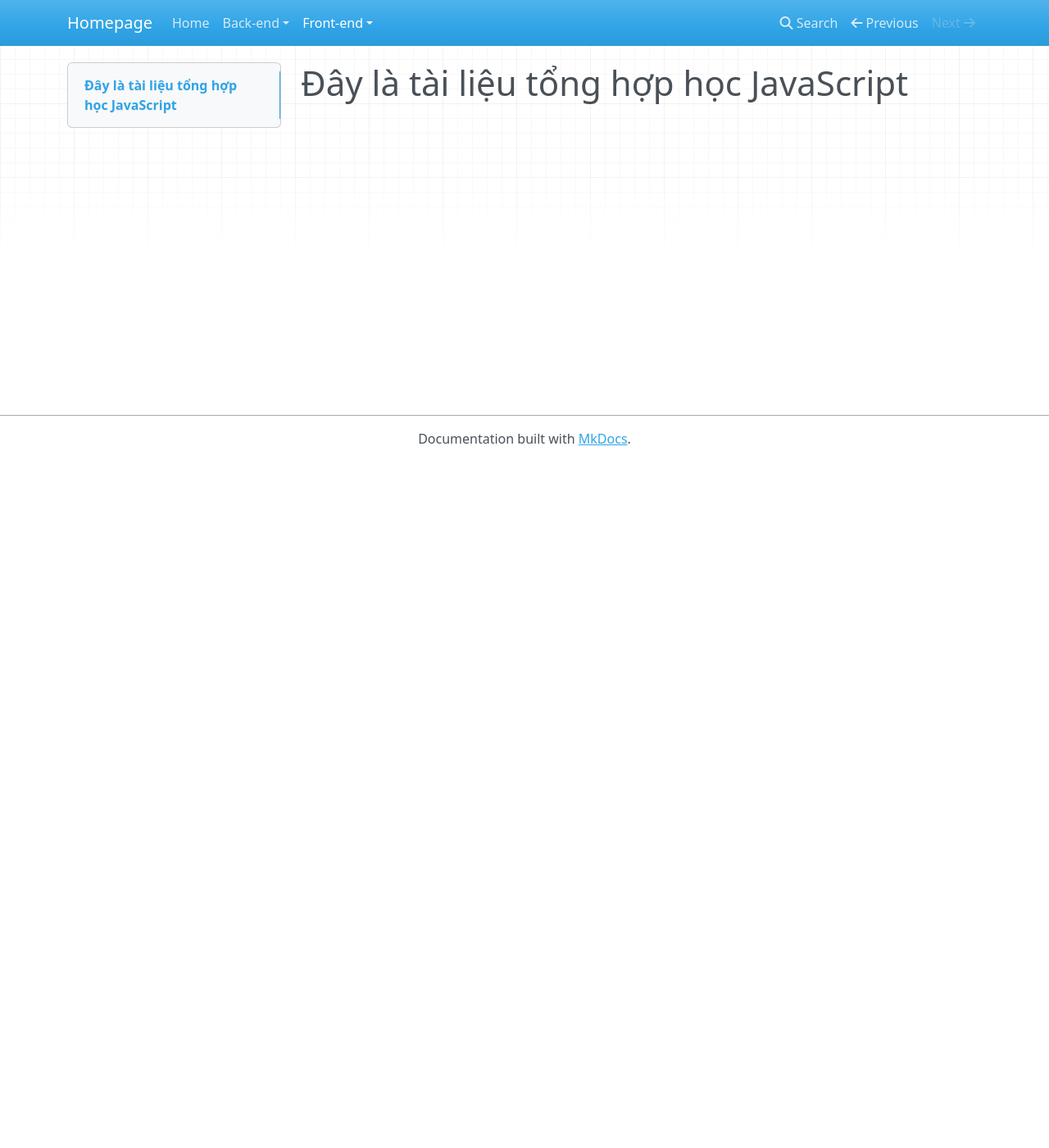
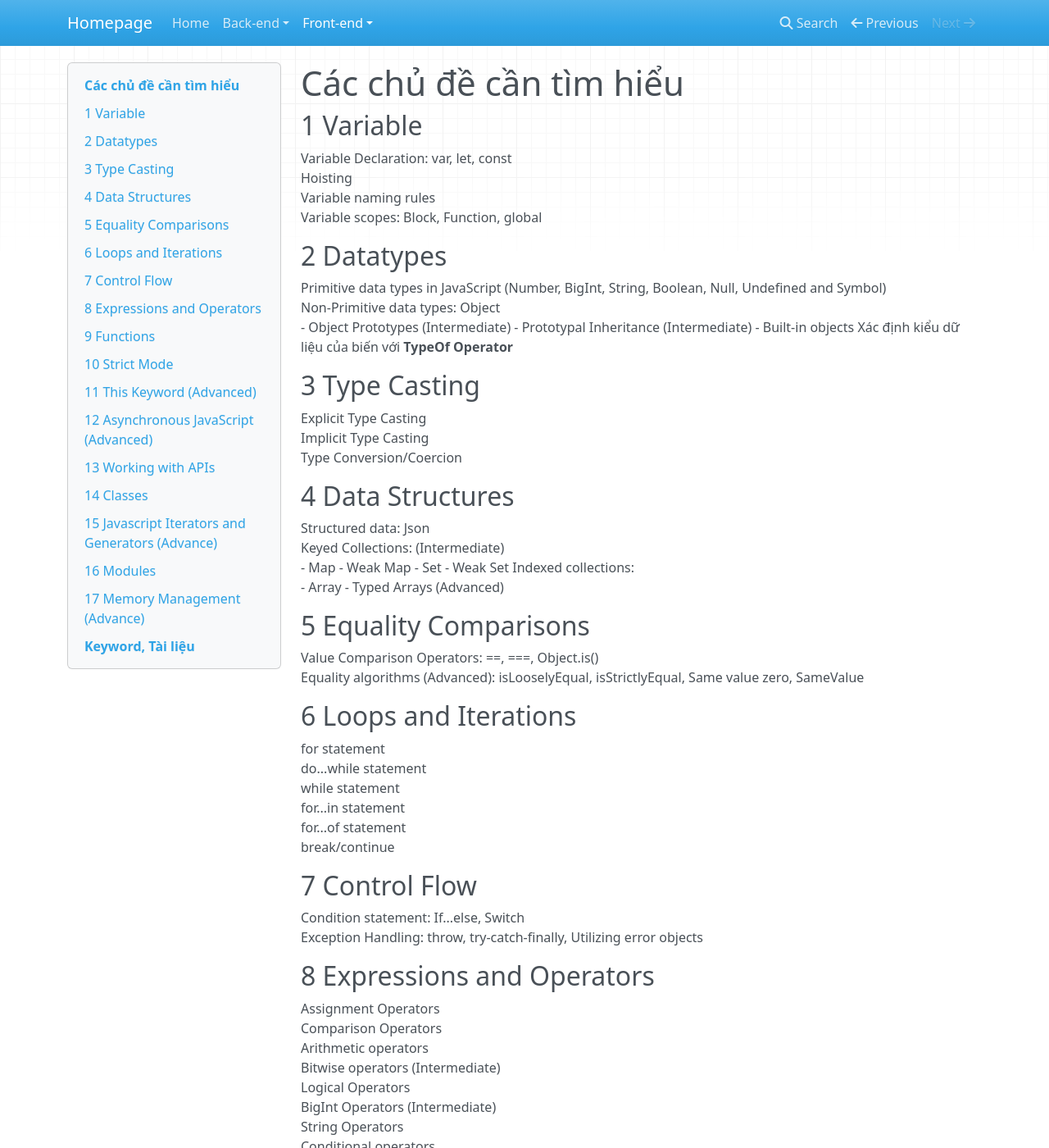
Before and after one commit to Do-Thanh2201/Do-Thanh2201.github.io, an MkDocs documentation site: the page built from docs/frontend/JavaScript/index.md, in a window 1280 px wide and 1400 px high. Shown: the whole window at 82% size. Built offline with MkDocs 1.6.1, drawn with Linux system fonts in a browser that asks for light colours; nearby versions of some CDN libraries; some of the changed text lies outside the part shown.

Commit message:
Create roadmap study for javascript

```diff
--- a/docs/frontend/JavaScript/index.md
+++ b/docs/frontend/JavaScript/index.md
@@ -1 +1,91 @@
-# Đây là tài liệu tổng hợp học JavaScript
+# Các chủ đề cần tìm hiểu
+## 1 Variable
+Variable Declaration: var, let, const</br >
+Hoisting<br>
+Variable naming rules<br>
+Variable scopes: Block, Function, global<br>
+## 2 Datatypes
+Primitive data types in JavaScript (Number, BigInt, String, Boolean, Null, Undefined and Symbol)</br >
+Non-Primitive data types: Object</br >
+ - Object Prototypes (Intermediate)
+ - Prototypal Inheritance (Intermediate)
+ - Built-in objects
+Xác định kiểu dữ liệu của biến với **TypeOf Operator**
+## 3 Type Casting
+Explicit Type Casting</br >
+Implicit Type Casting</br >
+Type Conversion/Coercion</br >
+## 4 Data Structures
+Structured data: Json</br >
+Keyed Collections: (Intermediate)</br >
+- Map
+- Weak Map
+- Set
+- Weak Set
+Indexed collections:</br >
+ - Array
+ - Typed Arrays (Advanced)
+
+## 5 Equality Comparisons
+Value Comparison Operators: ==, ===, Object.is()</br >
+Equality algorithms  (Advanced): isLooselyEqual, isStrictlyEqual, Same value zero, SameValue</br >
+## 6 Loops and Iterations
+for statement</br >
+do...while statement</br >
+while statement</br >
+for...in statement</br >
+for...of statement</br >
+break/continue
+## 7 Control Flow
+Condition statement: If...else, Switch</br >
+Exception Handling: throw, try-catch-finally, Utilizing error objects</br >
+## 8 Expressions and Operators
+Assignment Operators</br >
+Comparison Operators</br >
+Arithmetic operators</br >
+Bitwise operators (Intermediate)</br >
+Logical Operators</br >
+BigInt Operators (Intermediate)</br >
+String Operators</br >
+Conditional operators</br >
+Comma operators</br >
+Unary Operators</br >
+Relational Operators (Intermediate)</br >
+## 9 Functions
+Function Parameters: Default Parameters, Rest Parameters</br >
+Arrow Functions</br >
+IIFE (Intermediate)</br >
+Arguments object (Intermediate)</br >
+Scope and function stack (Intermediate): Recursion, Lexical scoping, Closures</br >
+Built in functions</br >
+## 10 Strict Mode
+## 11 This Keyword (Advanced)
+Function Borrowing</br >
+**this** in a method</br >
+**this** in a function</br >
+Using **this** alone</br >
+th**this**is in event handlers</br >
+**this** in arrow functions</br >
+Explicit binding: call, apply, bind</br >
+## 12 Asynchronous JavaScript (Advanced)
+setTimeout</br >
+setInterval</br >
+Event Loop (Advance)</br >
+Callbacks: Callback Hell</br >
+Promises: Async/Await</br >
+## 13 Working with APIs
+XMLHttpRequest</br >
+Fetch</br >
+## 14 Classes
+## 15 Javascript Iterators and Generators (Advance)
+## 16 Modules
+CommonJS</br >
+ESModules</br >
+## 17 Memory Management (Advance)
+Memory lifecycle</br >
+Garbage Collection</br >
+
+# Keyword, Tài liệu
+[JavaScript roadmap](https://roadmap.sh/javascript)</br >
+[JavaScript Guide - JavaScript | MDN](https://developer.mozilla.org/en-US/docs/Web/JavaScript/Guide)</br >
+[ECMAScript 6: New Features: Overview and Comparison](http://es6-features.org/#Constants)</br >
```
Also changed, not shown: docs/frontend/CSS/flow.md (+7 -9 lines).
